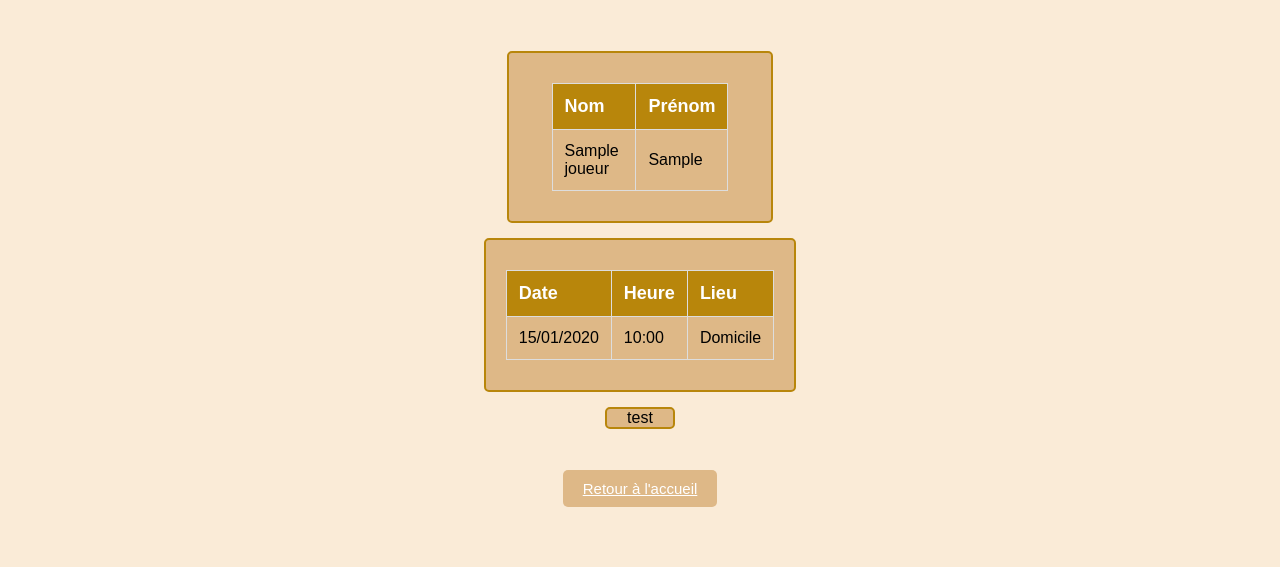
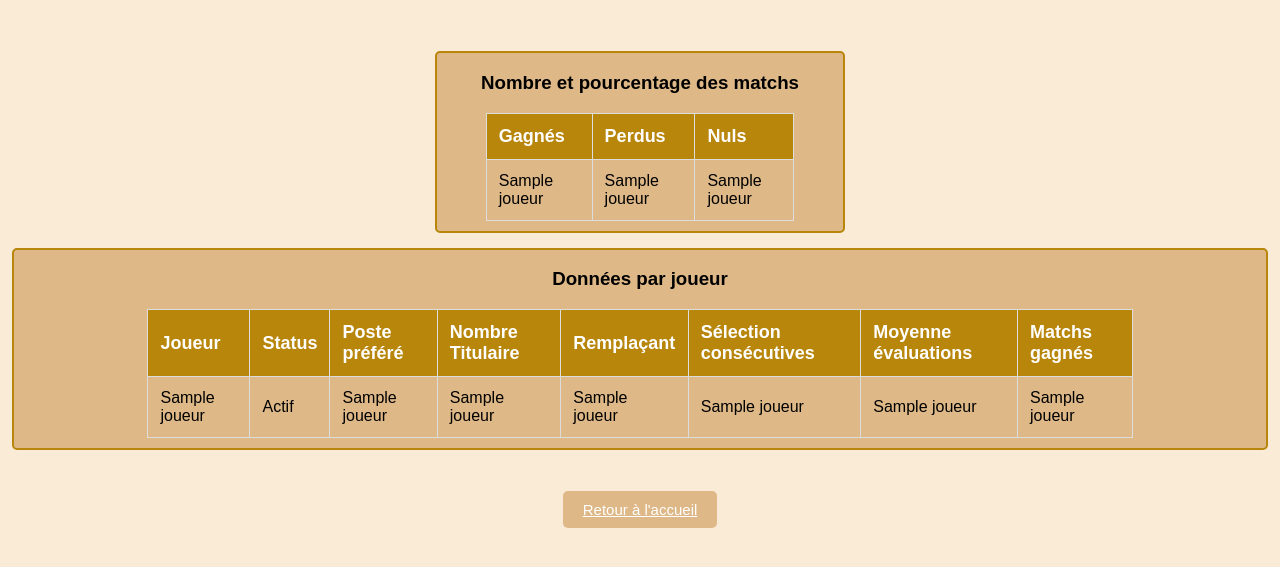
Before and after one commit to FruitPassion/demo-projet-php, a PHP site: page /pages/PageStatistiques.php in a window 1280 px wide. Shown: the part 103-670 px from the top of the page. Run offline with PHP 8.4, Linux system fonts and the light colour scheme; tables that the repository leaves empty hold one stand-in row (values such as "Sample post").

Commit message:
page Stat

```diff
--- a/php/css/Statistiques.css
+++ b/php/css/Statistiques.css
@@ -32,7 +32,7 @@ header {
 
 table {
     width: 80%;
-    margin: 30px auto;
+    margin: 10px auto;
     border-collapse: collapse;
 }
 
@@ -50,13 +50,6 @@ th {
 
 td {
     background-color: burlywood;
-}
-
-.photo {
-    width: 50px;
-    height: 50px;
-    border-radius: 50%;
-    object-fit: cover;
 }
 
 a.btn {
@@ -144,20 +137,14 @@ a.btn:hover {
     margin-bottom: 4%;
   }
   .un {
-    padding: 0px 20px;
+    padding: 0px 10px;
     background-color: burlywood;
     border-radius: 5px;
     border: 2px solid darkgoldenrod;
   }
   .deux {
-    padding: 0px 20px;
+    padding: 0px 10px;
     background-color: burlywood;
     border-radius: 5px;
     border: 2px solid darkgoldenrod;
   }
-  .trois {
-    padding: 0px 20px;
-    background-color: burlywood;
-    border-radius: 5px;
-    border: 2px solid darkgoldenrod;
-  }
--- a/php/pages/PageStatistiques.php
+++ b/php/pages/PageStatistiques.php
@@ -32,46 +32,57 @@ $joueurs = $stmt->fetchAll(PDO::FETCH_ASSOC);
 
     <div class="grid">
         <div class="un">
+            <h3> Nombre et pourcentage des matchs </h3>
             <table>
             <thead>
                 <tr>
-                    <th>Nom</th>
-                    <th>Prénom</th>
+                    <th>Gagnés</th>
+                    <th>Perdus</th>
+                    <th>Nuls</th>
                 </tr>
             </thead>
             <tbody>
                 <?php foreach ($joueurs as $joueur): ?>
                 <tr>
                     <td><?= htmlspecialchars($joueur['Nom'] ?? 'Inconnu'); ?></td>
-                    <td><?= htmlspecialchars($joueur['Prenom'] ?? 'Inconnu'); ?></td>
+                    <td><?= htmlspecialchars($joueur['Nom'] ?? 'Inconnu'); ?></td>
+                    <td><?= htmlspecialchars($joueur['Nom'] ?? 'Inconnu'); ?></td>
                 </tr>
                 <?php endforeach; ?>
             </tbody>
             </table>
         </div>
         <div class="deux">
+            <h3> Données par joueur </h3>
             <table>
             <thead>
                 <tr>
-                <th>Date</th>
-                <th>Heure</th>
-                <th>Lieu</th>
+                    <th>Joueur</th>
+                    <th>Status</th>
+                    <th>Poste préféré</th>
+                    <th>Nombre Titulaire</th>
+                    <th>Remplaçant</th>
+                    <th>Sélection consécutives</th>
+                    <th>Moyenne évaluations</th>
+                    <th>Matchs gagnés</th>
                 </tr>
             </thead>
             <tbody>
-            <?php foreach ($matchs as $match):
+                <?php foreach ($joueurs as $joueur):
                 ?>
                 <tr>
-                <td><?= htmlspecialchars(date('d/m/Y', strtotime($match['Date_Match'])) ?? 'Inconnu'); ?></td>
-                <td><?= htmlspecialchars(date('H:i', strtotime($match['Heure'])) ?? 'Inconnu'); ?></td>
-                <td><?= htmlspecialchars($match['Lieu_Rencontre'] ?? 'Inconnu'); ?></td>
+                <td><?= htmlspecialchars($joueur['Nom'] ?? 'Inconnu'); ?></td>
+                <td><?= htmlspecialchars($joueur['Statut'] ?? 'Non défini'); ?></td>
+                <td><?= htmlspecialchars($joueur['Nom'] ?? 'Inconnu'); ?></td>
+                <td><?= htmlspecialchars($joueur['Nom'] ?? 'Inconnu'); ?></td>
+                <td><?= htmlspecialchars($joueur['Nom'] ?? 'Inconnu'); ?></td>
+                <td><?= htmlspecialchars($joueur['Nom'] ?? 'Inconnu'); ?></td>
+                <td><?= htmlspecialchars($joueur['Nom'] ?? 'Inconnu'); ?></td>
+                <td><?= htmlspecialchars($joueur['Nom'] ?? 'Inconnu'); ?></td>
                 </tr>
                 <?php endforeach; ?>
             </tbody>
             </table>
-        </div>
-        <div class="trois">
-            test
         </div>
     </div>
 
```
Lines whose indentation alone changed are shown as unchanged.
